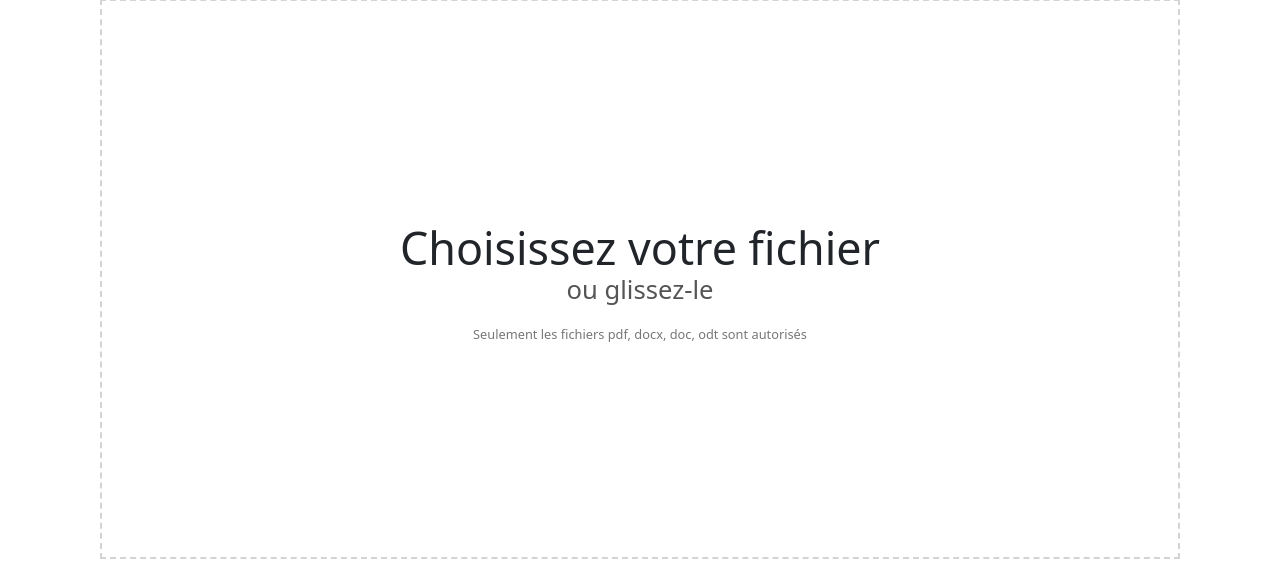
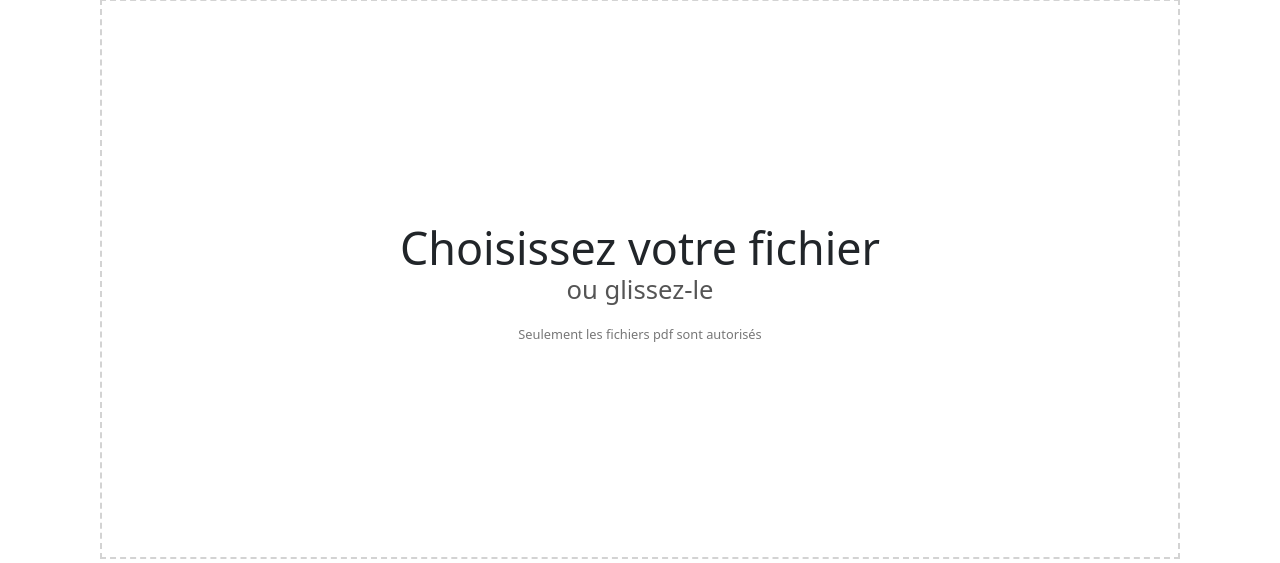
Before and after one commit to Zbebz/caverne-dAli-baba, a Django app: page /upload in a window 1280 px wide. Shown: the part 162-725 px from the top of the page. Run offline with Django 5.2, Linux system fonts and the light colour scheme; a user stored in the database is signed in; tables that the repository leaves empty hold one stand-in row (values such as "Sample post"); parts of the project's set-up code (start-up, migrations or seed data) failed here and were passed over; some libraries are stand-ins or nearby versions.

Commit message:
(project) Made only pdf files allowed as thumbnails can only be made for those

```diff
--- a/alibaba/caverne/forms.py
+++ b/alibaba/caverne/forms.py
@@ -94,7 +94,7 @@ class FichierForm(forms.ModelForm):
             "file": forms.FileInput(
                 attrs={
                     "hidden": "true",
-                    "accept": ".pdf,application/pdf,.doc,.docx,application/msword,application/vnd.openxmlformats-officedocument.wordprocessingml.document,.odt,application/vnd.oasis.opendocument.text",
+                    "accept": ".pdf,application/pdf",
                 }
             ),
         }
--- a/alibaba/caverne/models.py
+++ b/alibaba/caverne/models.py
@@ -102,9 +102,6 @@ def get_sentinel_user():
 def validate_file_mimetype(file):
     accept = [
         "application/pdf",
-        "application/msword",
-        "application/vnd.openxmlformats-officedocument.wordprocessingml.document",
-        "application/vnd.oasis.opendocument.text",
     ]
     file_mime_type = magic.from_buffer(file.read(2048), mime=True)
     if file_mime_type not in accept:
@@ -128,7 +125,7 @@ class Fichier(models.Model):
         null=False,
         blank=False,
         validators=[
-            FileExtensionValidator(["pdf", "doc", "docx", "odt"]),
+            FileExtensionValidator(["pdf"]),
             validate_file_mimetype,
         ],
     )
--- a/alibaba/caverne/templates/caverne/upload.html
+++ b/alibaba/caverne/templates/caverne/upload.html
@@ -17,7 +17,7 @@
                 {% if form.file.errors %}
                     style="color: red;"
                 {% endif %}
-                    >Seulement les fichiers pdf, docx, doc, odt sont autorisés</span>
+                    >Seulement les fichiers pdf sont autorisés</span>
                 {{ form.file }}
             </div>
         </div>
```
